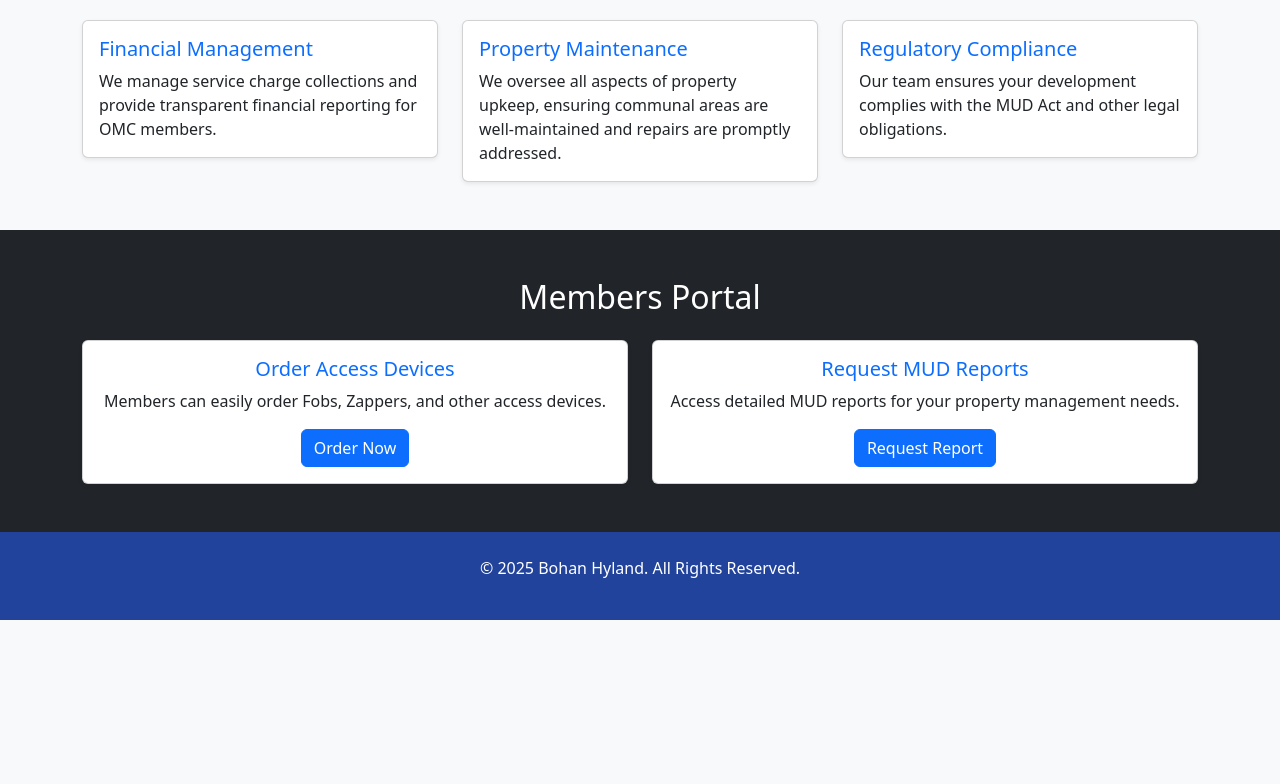
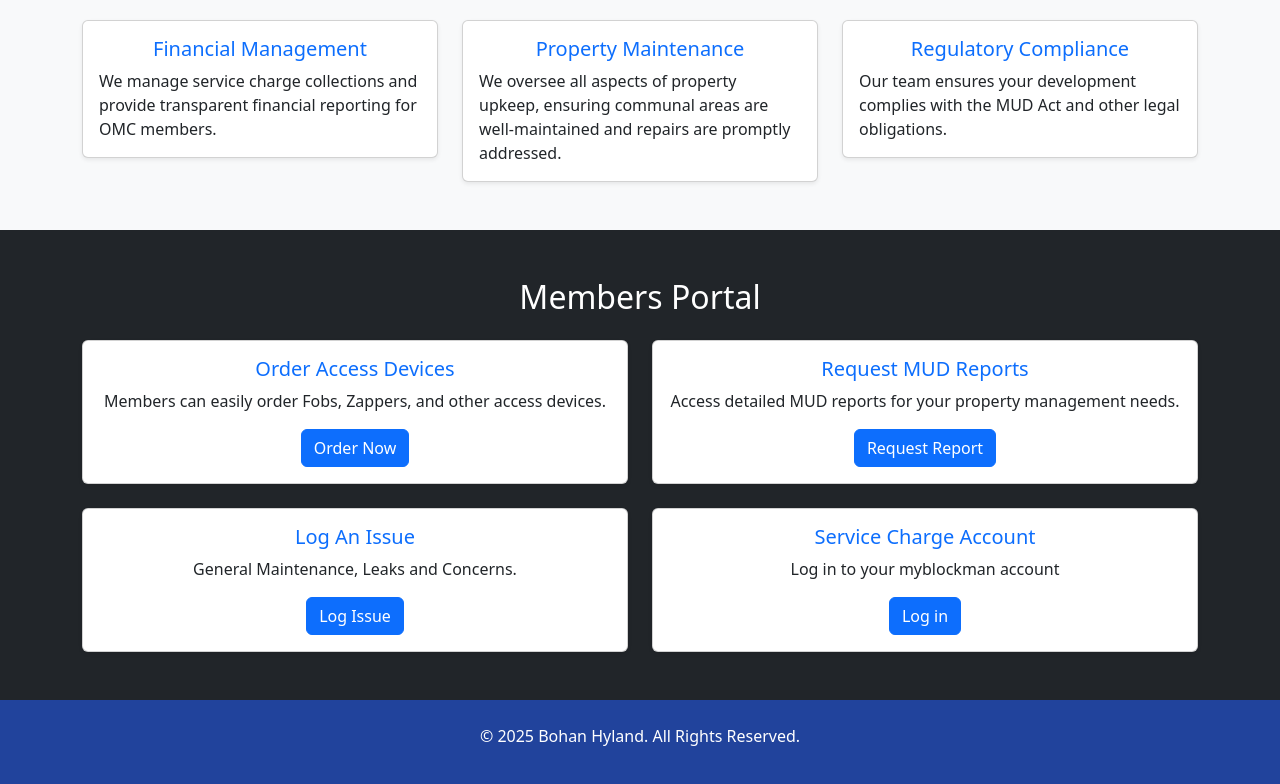
Before and after one commit to gustavowmarques/bohanhyland, a plain HTML site: page index.html in a window 1280 px wide. Shown: the part 428-1212 px from the top of the page. Before the commit the page ends 1048 px from the top, so only its background shows below. Drawn offline with nearby package versions, Linux system fonts and the light colour scheme.

Commit message:
members portal updated and text-center added under Our Services

```diff
--- a/index.html
+++ b/index.html
@@ -73,7 +73,7 @@
                 <div class="col-md-4">
                     <div class="card shadow-sm">
                         <div class="card-body">
-                            <h5 class="card-title text-primary">Financial Management</h5>
+                            <h5 class="card-title text-primary text-center">Financial Management</h5>
                             <p class="card-text">We manage service charge collections and provide transparent financial reporting for OMC members.</p>
                         </div>
                     </div>
@@ -81,7 +81,7 @@
                 <div class="col-md-4">
                     <div class="card shadow-sm">
                         <div class="card-body">
-                            <h5 class="card-title text-primary">Property Maintenance</h5>
+                            <h5 class="card-title text-primary text-center">Property Maintenance</h5>
                             <p class="card-text">We oversee all aspects of property upkeep, ensuring communal areas are well-maintained and repairs are promptly addressed.</p>
                         </div>
                     </div>
@@ -89,7 +89,7 @@
                 <div class="col-md-4">
                     <div class="card shadow-sm">
                         <div class="card-body">
-                            <h5 class="card-title text-primary">Regulatory Compliance</h5>
+                            <h5 class="card-title text-primary text-center">Regulatory Compliance</h5>
                             <p class="card-text">Our team ensures your development complies with the MUD Act and other legal obligations.</p>
                         </div>
                     </div>
@@ -121,6 +121,24 @@
                         </div>
                     </div>
                 </div>
+                <div class="col-md-6">
+                    <div class="card shadow-sm">
+                        <div class="card-body">
+                            <h5 class="card-title text-primary">Log An Issue</h5>
+                            <p class="card-text">General Maintenance, Leaks and Concerns.</p>
+                            <a href="#" class="btn btn-primary">Log Issue</a>
+                        </div>
+                    </div>
+                </div>
+                <div class="col-md-6">
+                    <div class="card shadow-sm">
+                        <div class="card-body">
+                            <h5 class="card-title text-primary">Service Charge Account</h5>
+                            <p class="card-text">Log in to your myblockman account</p>
+                            <a href="#" class="btn btn-primary">Log in</a>
+                        </div>
+                    </div>
+                </div>
             </div>
         </div>
     </section>
```
Also changed, not shown: 1 other file.
